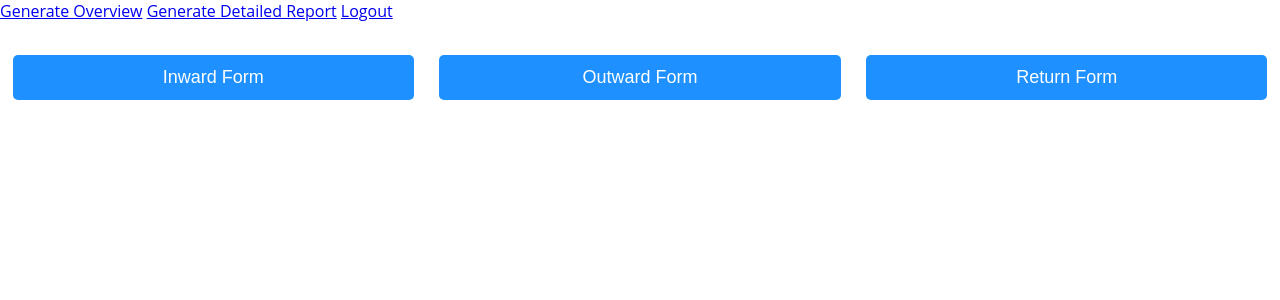
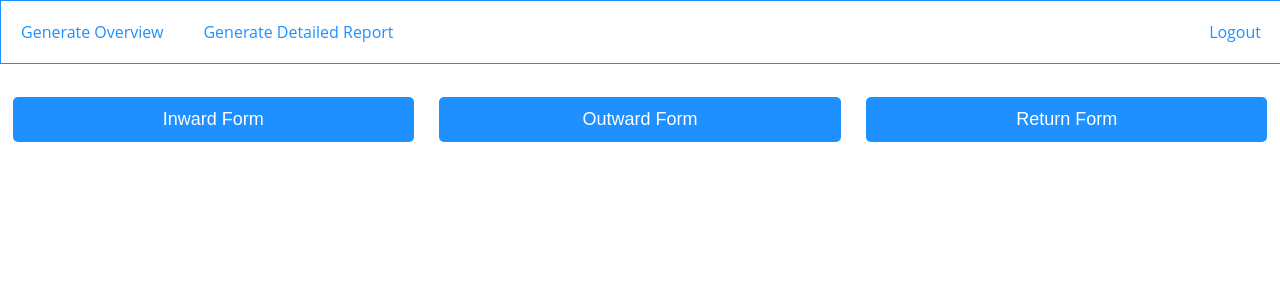
Before and after one commit to SJLT-Software/Madeups, a PHP site: page /dashboard.php in a window 1280 px wide. Shown: the top 300 px of the page. Run offline with PHP 8.4, Linux system fonts and the light colour scheme; the visitor is signed in with stand-in values (Sample User, id 1); data that the repository does not hold is empty.

Commit message:
header style change

```diff
--- a/dashboard.php
+++ b/dashboard.php
@@ -44,9 +44,15 @@ while ($row = mysqli_fetch_assoc($result)) {
 </head>
 
 <body onload="startup()">
+<div id="headerdiv">
+    <div id="reportsdiv">
     <a href="overviewreport.php">Generate Overview</a>
     <a href="overviewreport.php">Generate Detailed Report</a>
-    <a href="logout.php">Logout</a>
+    </div>
+    <div id="logoutbtndiv">
+    <a href="logout.php" id="logoutbtn">Logout</a>
+    </div>
+    </div>
     <div id="btns">
         <button onclick="addinward()">Inward Form</button>
         <button onclick="addoutward()">Outward Form</button>
--- a/style.css
+++ b/style.css
@@ -112,7 +112,32 @@
     justify-content: center;
     width: 100%;
   }
+  #headerdiv {
+    display: flex;
+    justify-content: space-between;
+    width: 100%;
+    border: 1px solid var(--primary-color);
+    /* border-radius: 5px; */
+  }
+  #logoutbtndiv {
+    width: 50%;
+    display: flex;
+    justify-content: flex-end;
+  }
 
+  #reportsdiv {
+    width: 50%;
+    display: flex;
+  }
+  #headerdiv a {
+    margin: 20px;
+    font-size: 1.0em;
+    color: var(--primary-color);
+    text-decoration: none;
+  }
+  #headerdiv a:hover {
+    color: var(--tertiary-color);
+  }
   #skuviewtablediv {
     display: flex;
     justify-content: center;
```
Also changed, not shown: superuser.php (+7 -1 lines).
